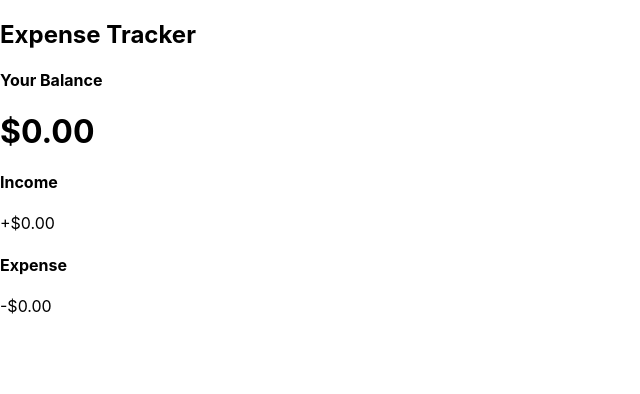
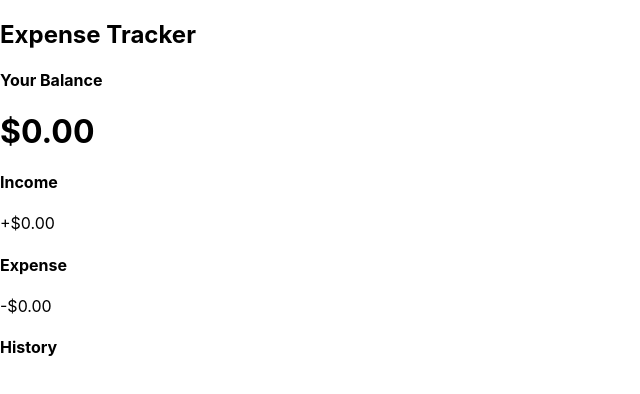
Before and after one commit to realahsanshah/Expense-Tracker-App, a React (Create React App) app: page / in a window 1280 px wide. Shown: the top 394 px of the page, without its empty margins (0-640 px from the left). Built offline with nearby package versions, Linux system fonts and the light colour scheme.

Commit message:
Added History Component

```diff
--- a/src/App.js
+++ b/src/App.js
@@ -3,6 +3,7 @@ import './App.css';
 import Header from './components/Header';
 import Balance from './components/Balance';
 import IncomeExpense from './components/IncomeExpense';
+import History from './components/History';
 
 function App() {
   return (
@@ -11,6 +12,7 @@ function App() {
       <div className='container'>
         <Balance />
         <IncomeExpense />
+        <History />
       </div>
     </div>
   );
--- /dev/null
+++ b/src/components/History.js
@@ -0,0 +1,15 @@
+import React from 'react'
+
+
+const History = () => {
+    return (
+        <div>
+            <h4>History</h4>
+            <ul className='history-list'>
+
+            </ul>
+        </div>
+     );
+}
+
+export default History;
```
